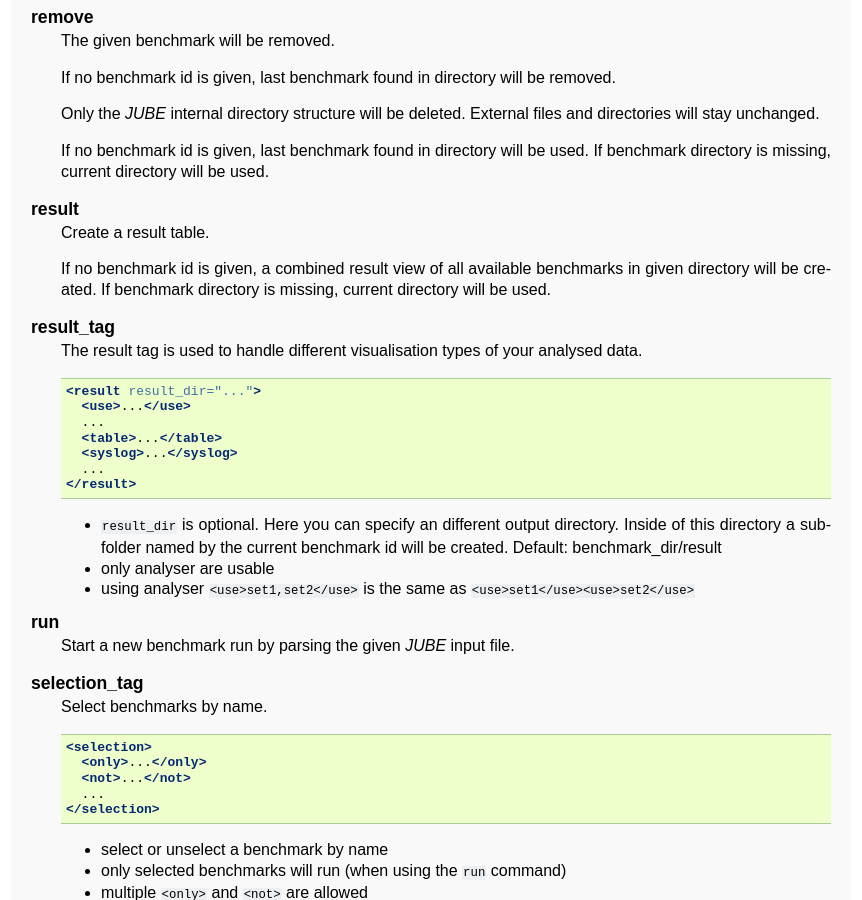
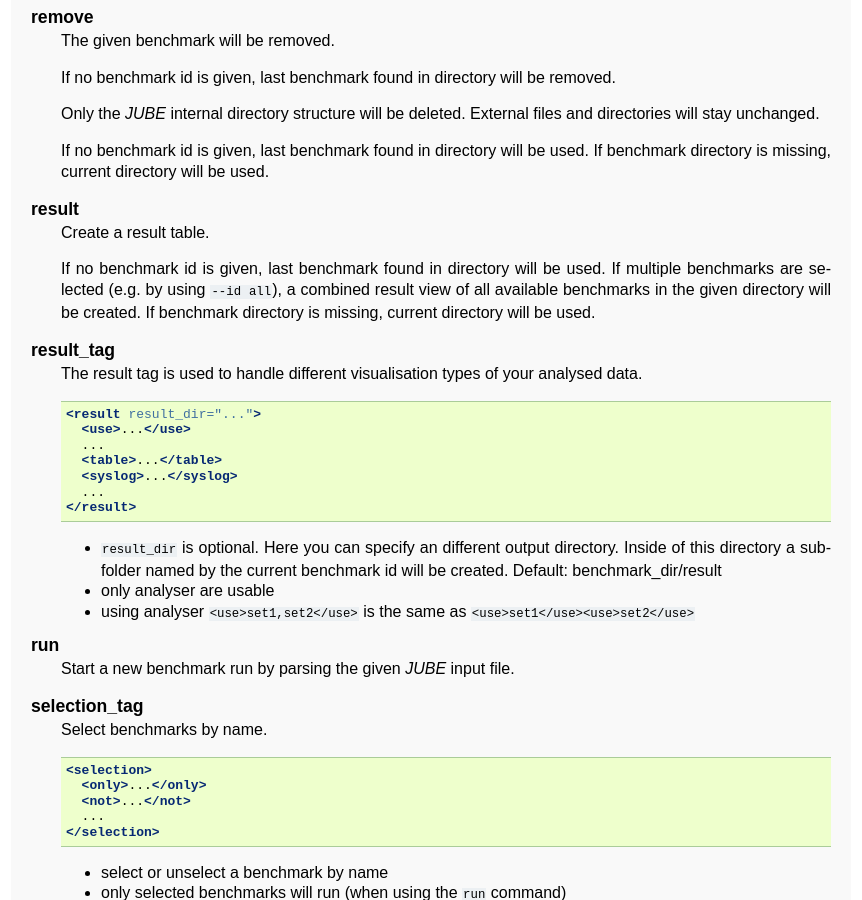
Before and after one commit to FZJ-JSC/JUBE, a Sphinx documentation site: the page built from docs/glossar.rst, in a window 1280 px wide and 900 px high, scrolled down 10921 px. Shown: the whole window, without its empty margins (219-1081 px from the left). Built offline with Sphinx 7.4.7, drawn with Linux system fonts in a browser that asks for light colours.

Commit message:
fix wrong result entry in glossary

```diff
--- a/docs/glossar.rst
+++ b/docs/glossar.rst
@@ -80,8 +80,8 @@ Glossary
    result
       Create a result table.
 
-      If no benchmark id is given, a combined result view of all available benchmarks in given directory will be created.
-      If benchmark directory is missing, current directory will be used.
+      If no benchmark id is given, last benchmark found in directory will be used. If multiple benchmarks are selected (e.g. by using ``--id all``), a combined result
+      view of all available benchmarks in the given directory will be created. If benchmark directory is missing, current directory will be used.
 
    benchmark_tag
       The main benchmark definition
```
Also changed, not shown: 1 other file.
